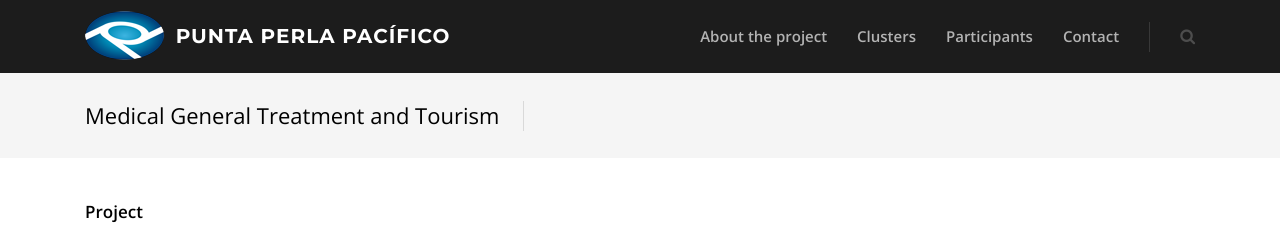
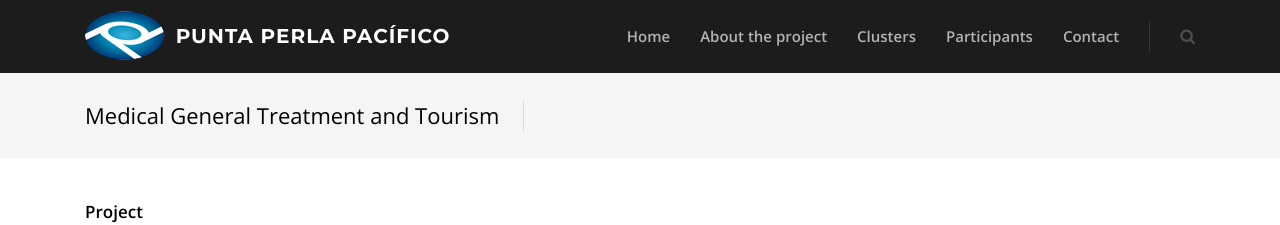
Before and after one commit to guayom/ppp, a Jekyll site: the page built from _clusters/medical-general-treatment-and-tourism.md, in a window 1280 px wide. Shown: the top 225 px of the page. Built offline with Jekyll 4.4.1, drawn with Linux system fonts in a browser that asks for light colours; nearby versions of some CDN libraries.

Commit message:
Added home link to main nav

```diff
--- a/_includes/header.html
+++ b/_includes/header.html
@@ -29,6 +29,9 @@
     <div id="navbar" class="navbar-collapse pull-right">
       <ul class="nav navbar-nav">
         <li>
+          <a href="/">Home</a>
+        </li>
+        <li>
           <a href="{{ site.url }}/about/introduction/">About the project</a>
         </li>
         <li>
```
